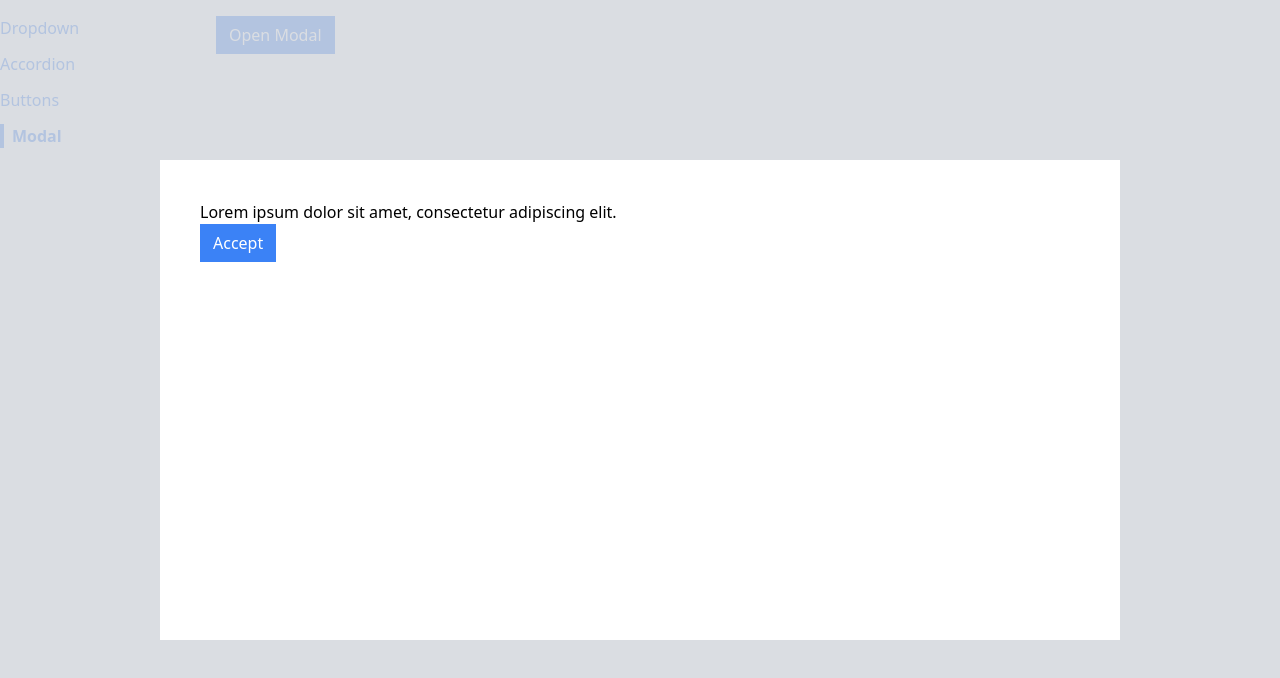
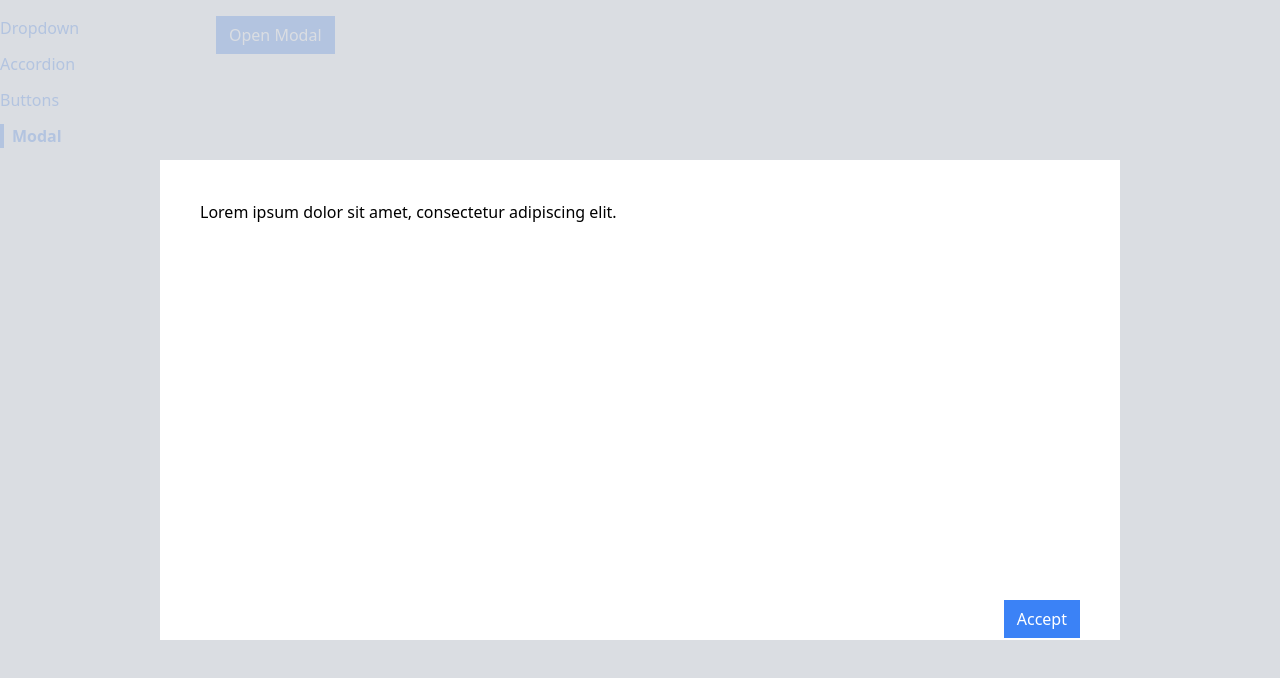
Before and after one commit to Yazan-Hamad/react-components, a React (Create React App) app: page /modal in a window 1280 px wide. Both pictures are taken after a click on the button "Open Modal". Shown: the top 678 px of the page. Built offline with nearby package versions, Linux system fonts and the light colour scheme.

Commit message:
modal styling

```diff
--- a/src/components/Modal.js
+++ b/src/components/Modal.js
@@ -4,8 +4,12 @@
         <div>
         <div onClick={onClose} className="absolute inset-0 bg-gray-300 opacity-80"></div>
         <div className="absolute inset-40 p-10 bg-white">
+            <div className="flex flex-col justify-between h-full">
             {children}
+            </div>
+            <div className="flex justify-end">
             {actionBar}
+            </div>
         </div>
         </div>,
         document.querySelector(".modal-container")
```
